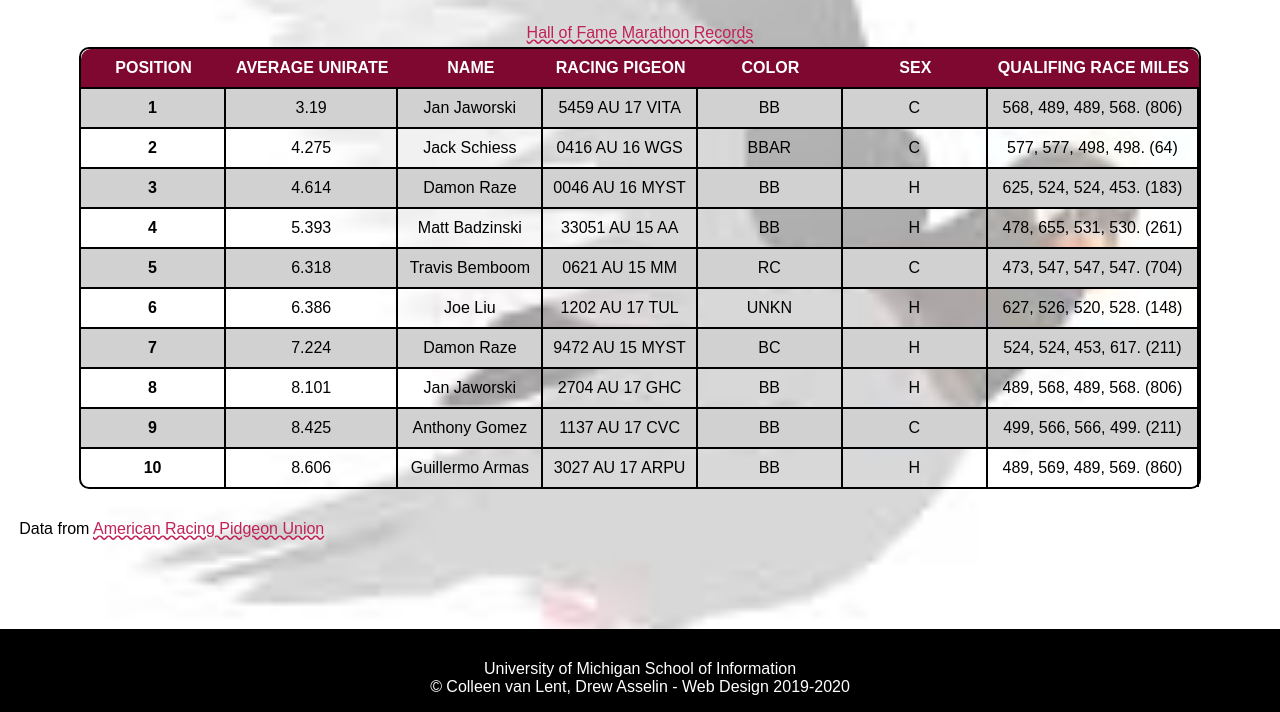
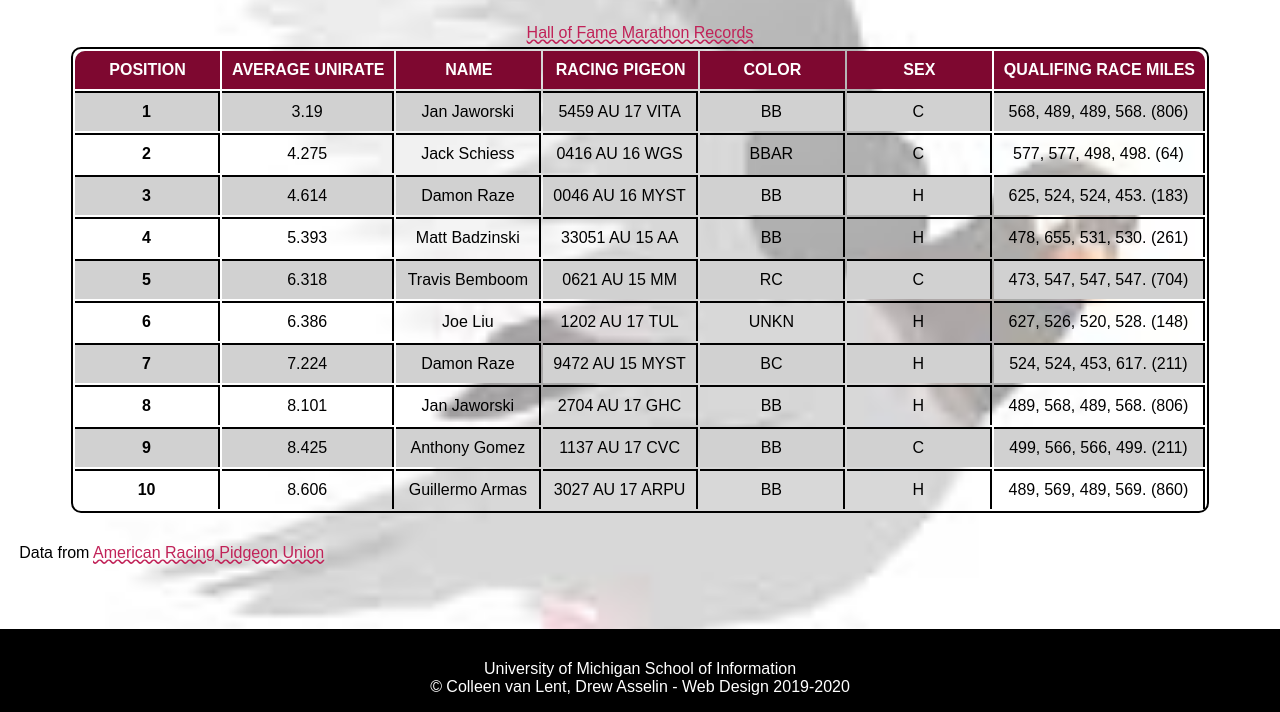
Before and after one commit to lwatsky/homework3, a plain HTML site: page index.html in a window 1280 px wide. Shown: the part 88-800 px from the top of the page. Drawn offline with Linux system fonts and the light colour scheme; a web font is replaced by a local one.

Commit message:
Add files via upload

```diff
--- a/css/style.css
+++ b/css/style.css
@@ -9,7 +9,6 @@ Make sure to learn what the starter code does!!
 */
 
 body{
-  color: #000000;
   font-size: 16px;
   margin: 1.2em;
   font-family: 'Andika', sans-serif;
@@ -17,7 +16,6 @@ body{
   background-position: center;
   background-color: #dddddd;
   background-repeat: no-repeat;
-  background-size: 100%;
   background-size: cover;
 
 }
@@ -52,7 +50,6 @@ table{
     border: 2px solid #000000;
     margin-left: auto;
     margin-right: auto;
-    border-spacing: 0px;
     border-radius: 10px;
 }
 thead{
```
